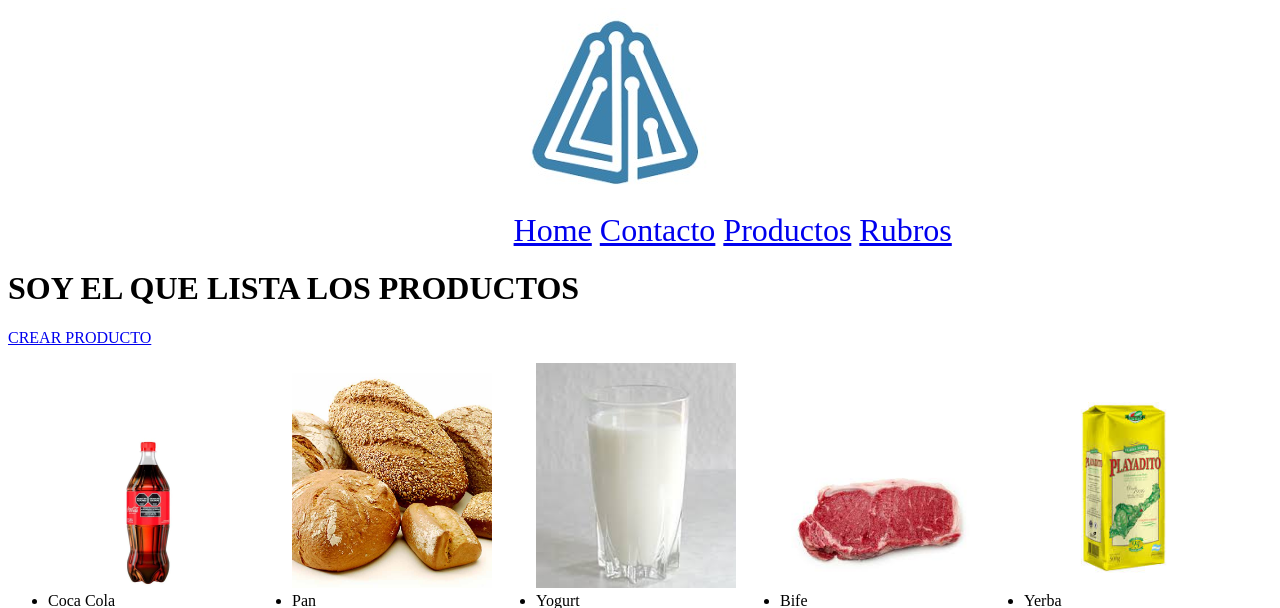
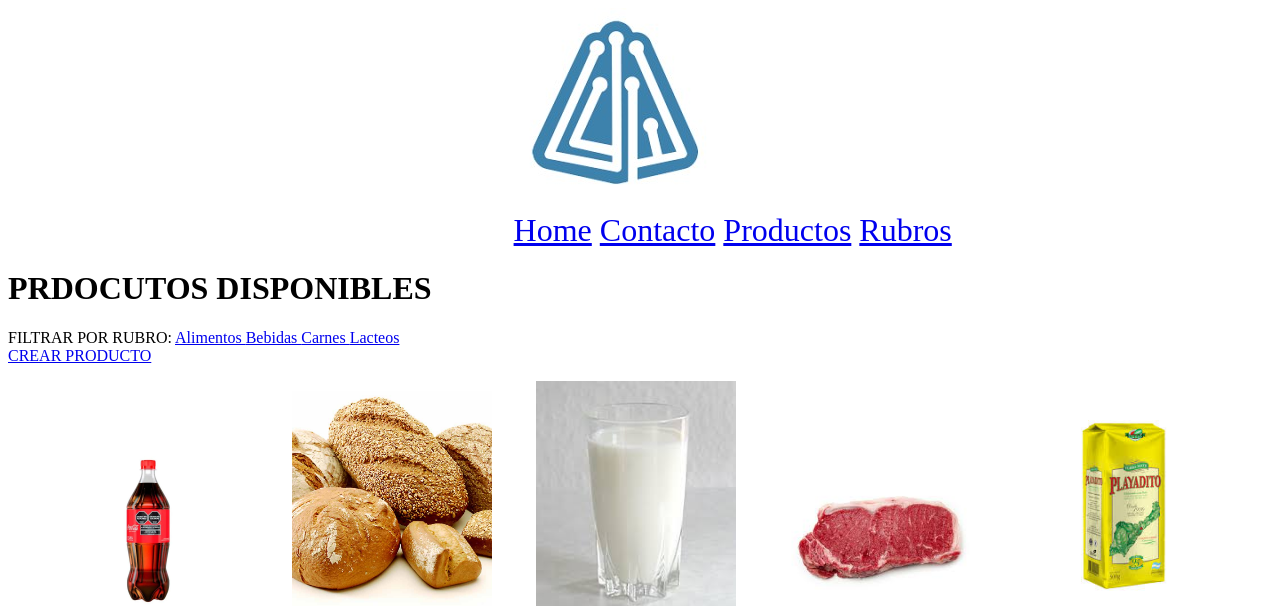
Before and after one commit to Nykolas/INFO2025-B, a Django app: page /productos/listar/ in a window 1280 px wide; the page is wider, and only the part inside the window is pictured. Shown: the top 608 px of that part. Run offline with Django 5.2, Linux system fonts and the light colour scheme; data comes from the database, SQL or seed files in the repository.

Commit message:
filtros parte 2

```diff
--- a/PROYECTO_FINAL/RepositorioEcommerce/ecommerce/apps/productos/views.py
+++ b/PROYECTO_FINAL/RepositorioEcommerce/ecommerce/apps/productos/views.py
@@ -17,6 +17,10 @@
 	#para pasar los datos al template se usa un diccionario
 	context = {}
 	context['productos'] = todos_productos
+
+	# LE PASO LOS RUBROS PARA PODER HACER EL FILTRO EN EL TEMPLATE
+	rubros = Rubros.objects.all()
+	context['rubros'] = rubros
 	return render(request,'productos/listar.html', context)
 	#el tempalte cuando recibe ese diccionario "contexto"
 	#automaticamente lo desempaqueta, es decir en el template
@@ -73,4 +77,6 @@
 	p = Producto.objects.filter(rubro = r)
 	context = {}
 	context['productos'] = p
+	rubros = Rubros.objects.all()
+	context['rubros'] = rubros
 	return render(request,'productos/listar.html', context)
--- a/PROYECTO_FINAL/RepositorioEcommerce/ecommerce/templates/productos/listar.html
+++ b/PROYECTO_FINAL/RepositorioEcommerce/ecommerce/templates/productos/listar.html
@@ -3,7 +3,12 @@
 {% block contenido %}
 	<div>
 		<div>
-		<h1>SOY EL QUE LISTA LOS PRODUCTOS</h1>
+		<h1>PRDOCUTOS DISPONIBLES </h1>
+		FILTRAR POR RUBRO:
+		{% for r in rubros %}
+			<a href="{% url 'productos:path_filtrados_rubro' r.pk %}"> {{r.nombre}} </a>
+		{% endfor %}
+		<br>
 		<a href="{% url 'productos:path_crear_producto' %}">CREAR PRODUCTO</a>
 		</div>
 		{% for p in productos %}
```
